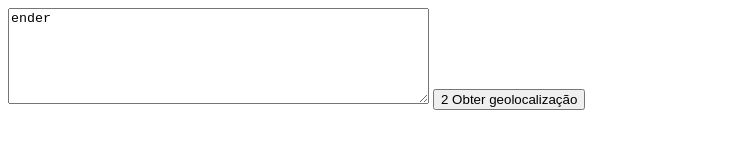
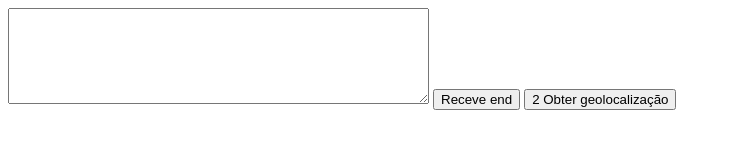
Before and after one commit to claytonnogueira1978/intgeo, a plain HTML site: page index.html in a window 1280 px wide. Shown: the whole page, without its empty margins (0-731 px from the left). Drawn offline with nearby package versions, Linux system fonts and the light colour scheme.

Commit message:
Update index.html

```diff
--- a/index.html
+++ b/index.html
@@ -60,10 +60,10 @@ $('#txtInfo').val('ender');
     </script>
 </head>
 
-<body onload="recebeend()">
+<body>
 <textarea id="txtInfo" rows="6" cols="50"></textarea>
+<input type="button" value="Receve end" onclick="recebeend();" />
 <input type="button" value="2 Obter geolocalização" onclick="obterGeolocalizacao();" />
-
 </body>
 
 </html>
```
